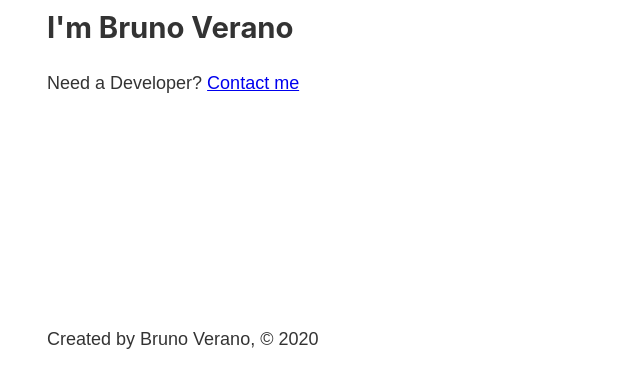
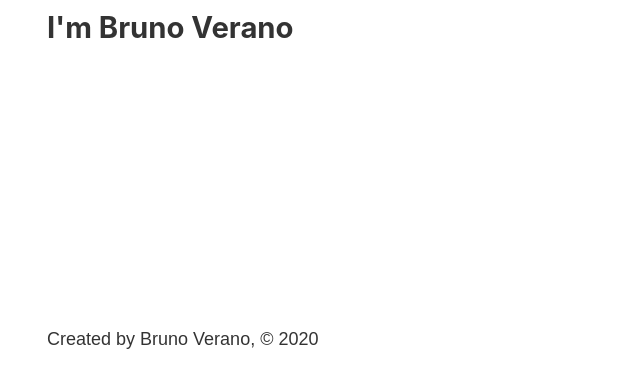
Before and after one commit to bverano/Gatsby-Bootcamp, a Gatsby site: page / in a window 1280 px wide. Shown: the part 404-792 px from the top of the page, without its empty margins (236-876 px from the left). Built offline with nearby package versions, Linux system fonts and the light colour scheme; Gatsby itself is replaced by a stand-in of ours.

Commit message:
clean up home page

```diff
--- a/src/pages/index.js
+++ b/src/pages/index.js
@@ -9,7 +9,6 @@
             <Head title="Home"/>
             <h1>Hello,</h1>
             <h2>I'm Bruno Verano</h2>
-            <p>Need a Developer? <Link to="/contact">Contact me</Link></p>
         </Layout>
     );
 }
```
